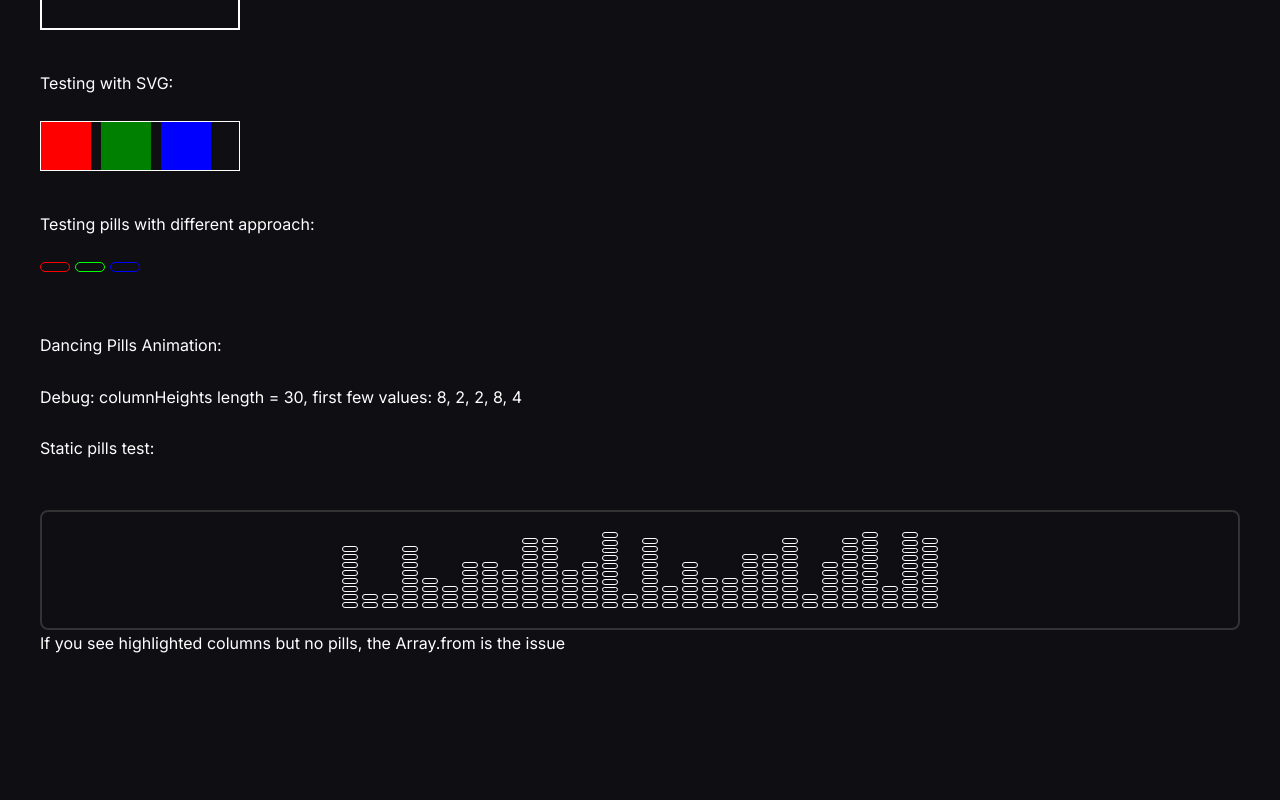
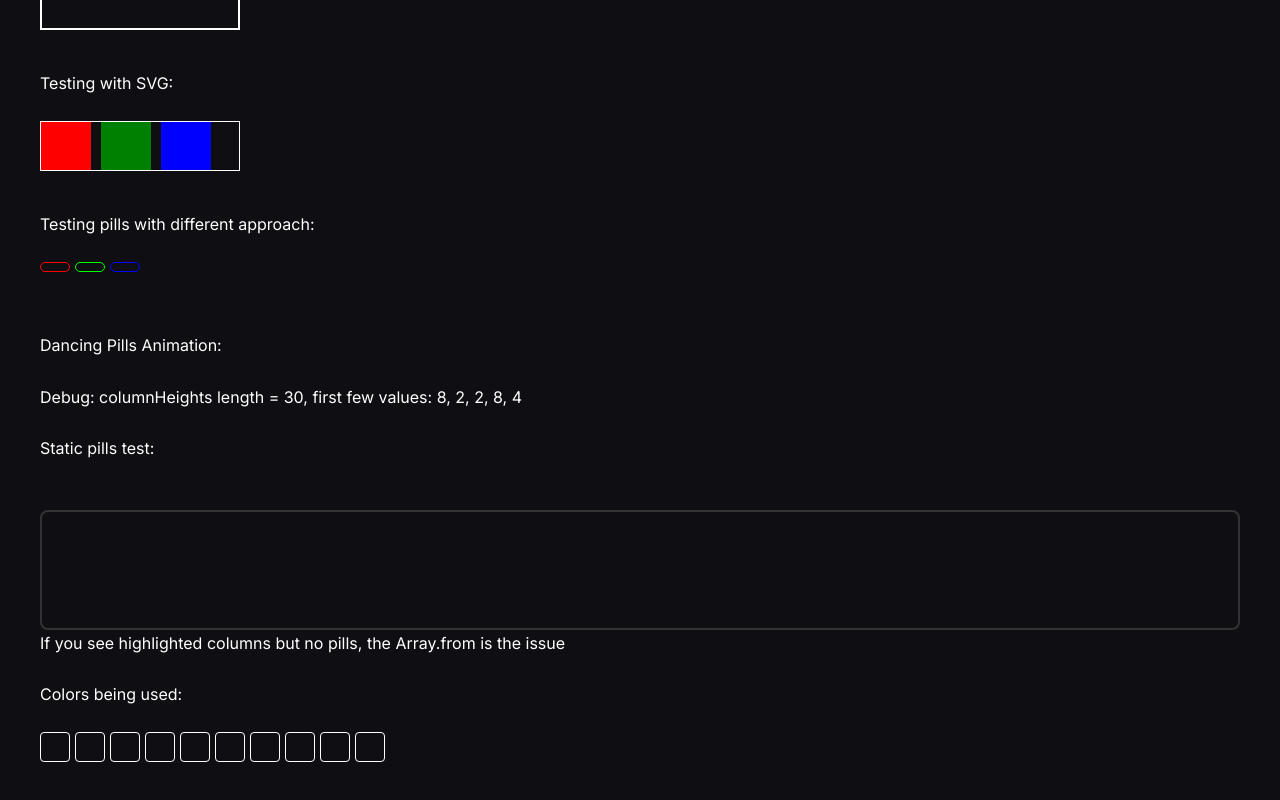
Before and after one commit to dtlaprintla/ai-automation-la-website, a Next.js app: page /test-isolated in a window 1280 px wide. Shown: the part 334-1134 px from the top of the page. Before the commit the page ends 1055 px from the top, so only its background shows below. Built offline with nearby package versions, Linux system fonts and the light colour scheme.

Commit message:
Fix color visibility on test-isolated page - remove white border and add color debug display

```diff
--- a/src/app/test-isolated/page.tsx
+++ b/src/app/test-isolated/page.tsx
@@ -193,8 +193,8 @@ export default function TestIsolatedPage() {
                           height: '6px',
                           backgroundColor: colors[(columnIndex + pillIndex) % colors.length],
                           borderRadius: '3px',
-                          border: '1px solid white',
-                          opacity: 1
+                          opacity: 1,
+                          display: 'block'
                         }}
                       />
                     ))}
@@ -203,6 +203,22 @@ export default function TestIsolatedPage() {
               </div>
             </div>
             <p style={{ color: 'yellow' }}>If you see highlighted columns but no pills, the Array.from is the issue</p>
+
+            {/* Debug: Show the exact colors being used */}
+            <div style={{ marginTop: '20px' }}>
+              <p style={{ color: 'white' }}>Colors being used:</p>
+              <div style={{ display: 'flex', gap: '5px', flexWrap: 'wrap' }}>
+                {colors.map((color, i) => (
+                  <div key={i} style={{
+                    width: '30px',
+                    height: '30px',
+                    backgroundColor: color,
+                    border: '1px solid white',
+                    borderRadius: '4px'
+                  }} title={color}></div>
+                ))}
+              </div>
+            </div>
           </div>
         </div>
       </div>
```
